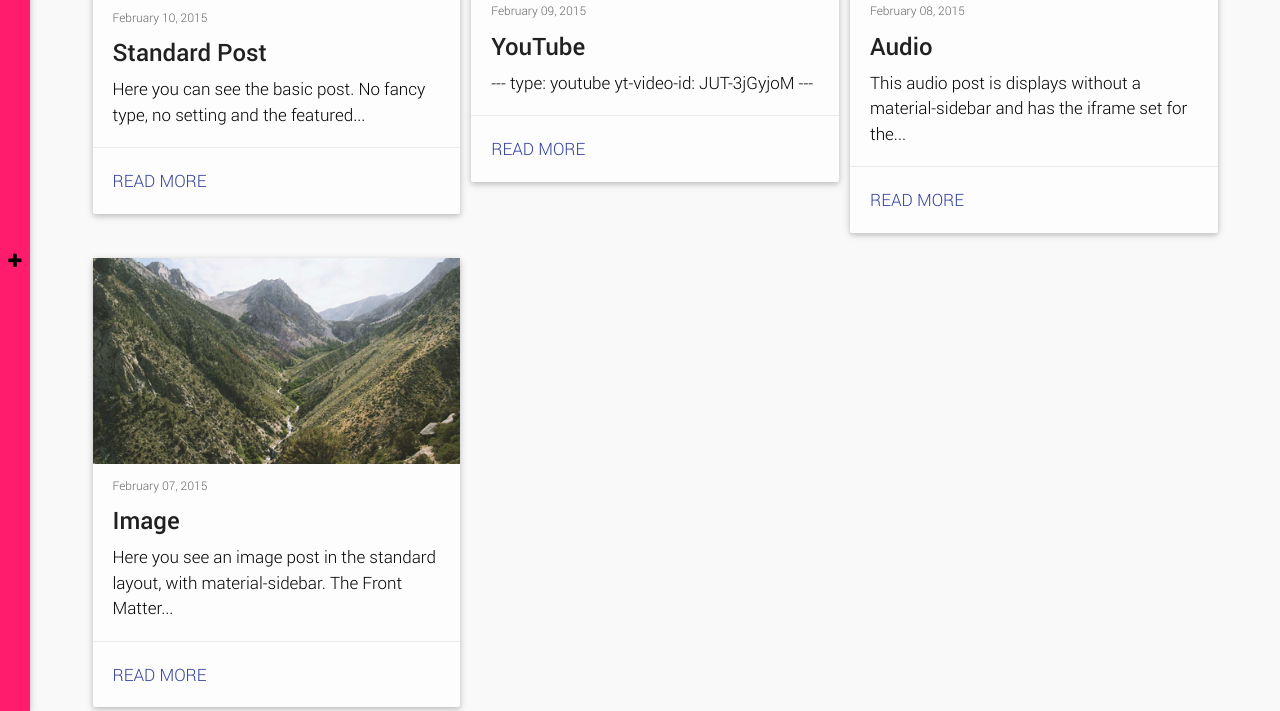
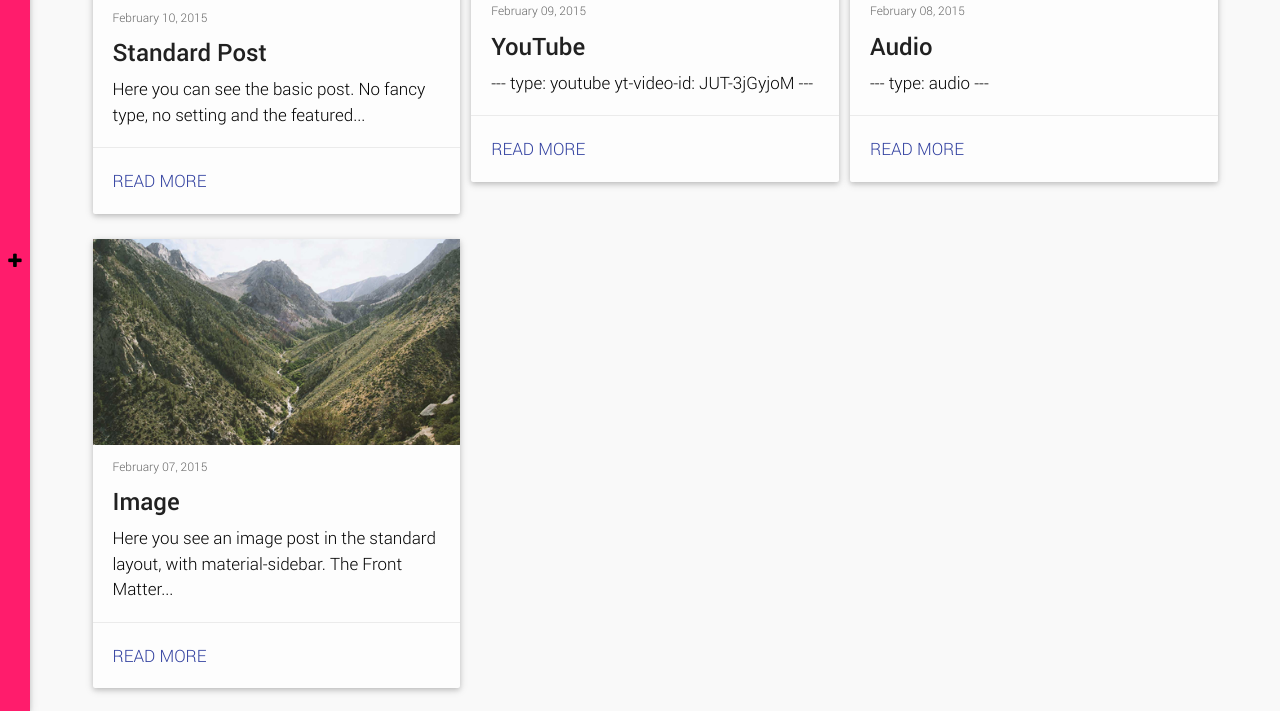
Before and after one commit to archangelstv/The-Archangels-Prophecy, a Jekyll site: the page built from 404.html, in a window 1280 px wide and 900 px high, scrolled down 391 px, cut to the strip 189-900 px from the top of the window. Built offline with Jekyll 4.4.1, drawn with Linux system fonts in a browser that asks for light colours.

Commit message:
Update 2015-02-08-audio.md

````diff
--- a/_posts/2015-02-08-audio.md
+++ b/_posts/2015-02-08-audio.md
@@ -8,13 +8,11 @@
 category: [audio]
 layout: post-classic-sidebar-right
 ---
-This audio post is displays without a material-sidebar and has the iframe set for the index pages, instead of a featured image.
 
-For the audio post to work, type must be set to audio and the audio-embed filled with an iframe.
 
 ```yml
 ---
 type: audio
-audio-embed: <iframe width="100%" height="450" src="https://w.soundcloud.com/player/?url=https%3A//api.soundcloud.com/tracks/188464611&amp;auto_play=false&amp;hide_related=false&amp;show_comments=true&amp;show_user=true&amp;show_reposts=false&amp;visual=true"></iframe>
+
 ---
 ```
````
